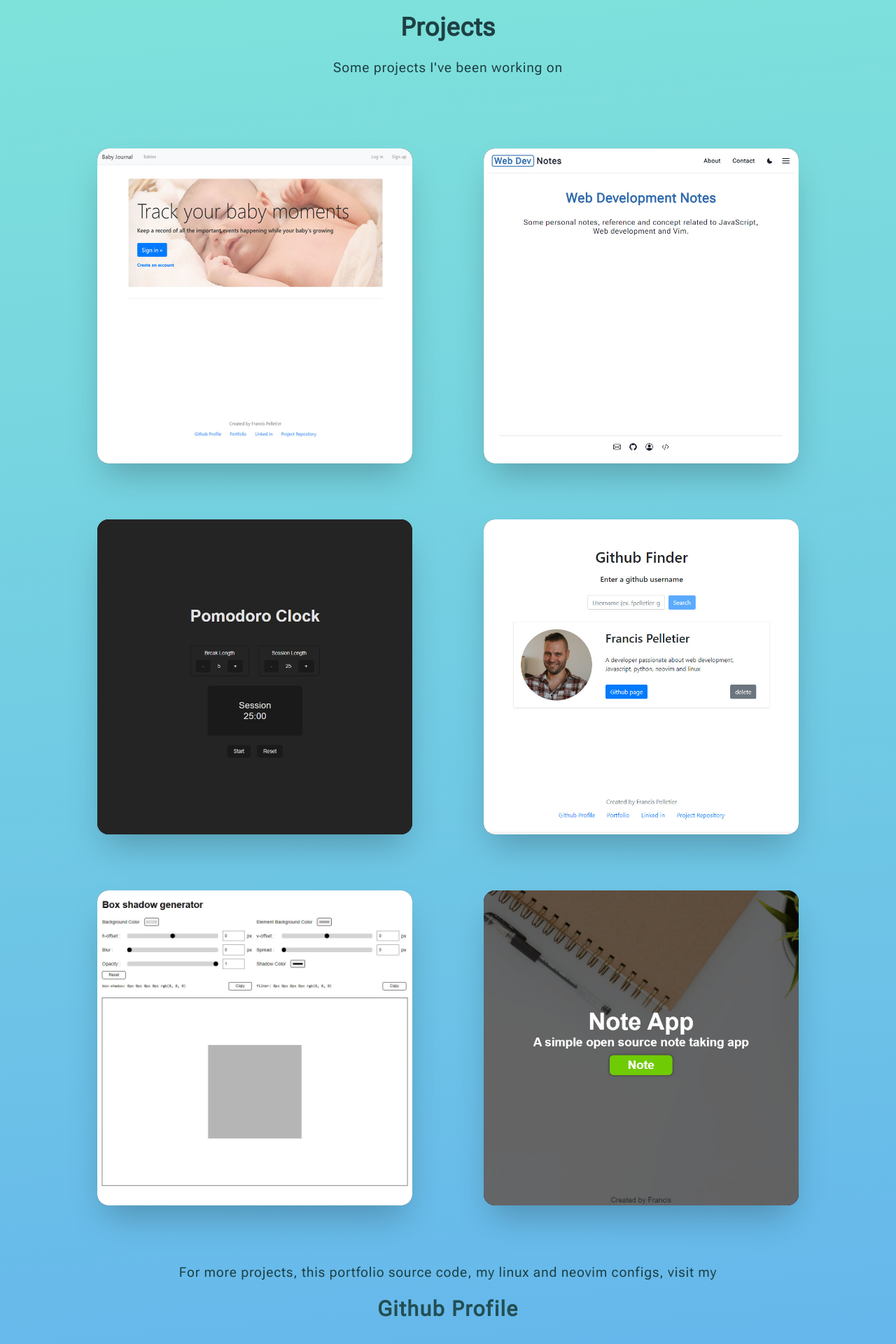
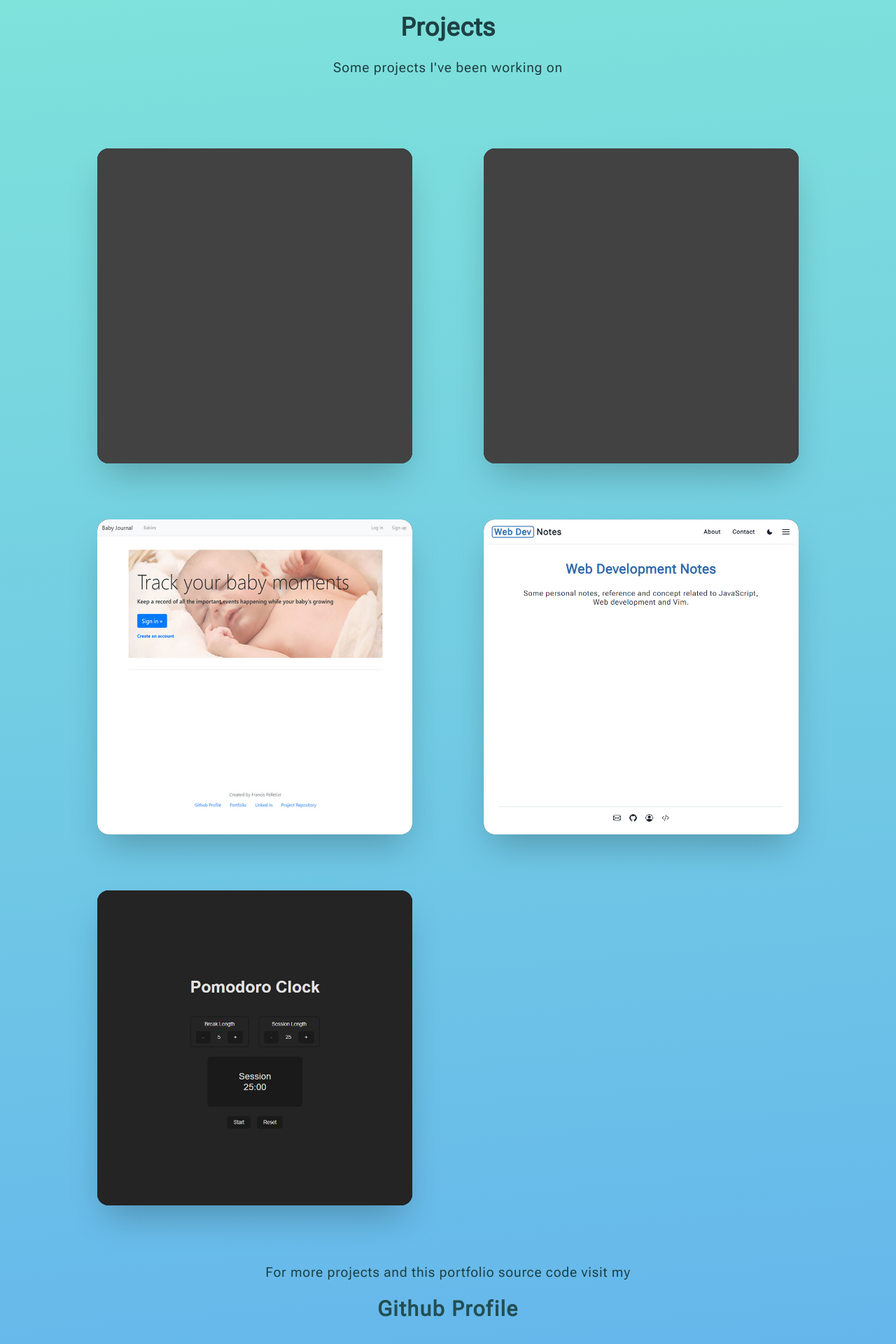
Before and after one commit to fpelletier-gh/portfolio-v2, a Next.js app: page / in a window 1280 px wide. Shown: the part 2461-4381 px from the top of the page at 70% size. Built offline with nearby package versions, Linux system fonts and the light colour scheme.

Commit message:
refactor: update to projects

```diff
--- a/components/projects.tsx
+++ b/components/projects.tsx
@@ -9,11 +9,9 @@ import {
 import ProjectCard from "./projectCard";
 import ActiveLink from "./activeLink";
 import babyJournalImg from "../public/baby-journal.jpg";
-import boxShadowGeneratorImg from "../public/box-shadow-generator.jpg";
 import pomodoroClockImg from "../public/pomodoro-clock.jpg";
-import noteAppImg from "../public/note-app.jpg";
 import wdNotesImg from "../public/wd-notes.jpg";
-import githubFinderImg from "../public/github-finder.jpg";
+import darkBackground from "../public/dark_background.jpg";
 import { MotionDiv } from "../components/animation";
 import { useAnimation } from "framer-motion";
 import { useInView } from "react-intersection-observer";
@@ -97,6 +95,37 @@ export default function Projects({ scrollRef, setPageInView }) {
           alignContent="center"
         >
           <ProjectCard
+            imgSrc={darkBackground}
+            tags={[
+              "Typescript",
+              "React Query",
+              "Vite js",
+              "Vitest",
+              "React Router",
+            ]}
+            title="Todolists"
+            description="An application Designed to help you get organized, achieve your goals and never forget a thing"
+            livePreviewUrl="https://todolists.francispelletier.ca"
+            githubUrl="https://github.com/fpelletier-gh/todolist-ui"
+          />
+          <ProjectCard
+            imgSrc={darkBackground}
+            tags={[
+              "Typescript",
+              "Node",
+              "express",
+              "mongoDB",
+              "mongoose",
+              "Zod",
+              "Jest",
+              "Supertest",
+            ]}
+            title="Rest Api todolist"
+            description="A REST api for a todolist application"
+            livePreviewUrl="#"
+            githubUrl="https://github.com/fpelletier-gh/rest-api-todolist"
+          />
+          <ProjectCard
             imgSrc={babyJournalImg}
             tags={[
               "Python",
@@ -134,34 +163,9 @@ export default function Projects({ scrollRef, setPageInView }) {
             livePreviewUrl="https://francis-pomodoro-clock.netlify.app"
             githubUrl="https://github.com/fpelletier-gh/pomodoro-clock"
           />
-          <ProjectCard
-            imgSrc={githubFinderImg}
-            tags={["Javascript", "Bootstrap", "Webpack", "Html"]}
-            title="Github Finder"
-            description="Find Github user by username"
-            livePreviewUrl="https://githubfinder.francispelletier.ca"
-            githubUrl="https://github.com/fpelletier-gh/github-finder"
-          />
-          <ProjectCard
-            imgSrc={boxShadowGeneratorImg}
-            tags={["Javascript", "Css", "Html"]}
-            title="Box-Shadow Generator"
-            description="A simple visual tool for generating css box-shadow"
-            livePreviewUrl="https://boxshadow.francispelletier.ca"
-            githubUrl="https://github.com/fpelletier-gh/box-shadow-generator"
-          />
-          <ProjectCard
-            imgSrc={noteAppImg}
-            tags={["Javascript", "React", "Gatsby", "Sass", "Html", "Pwa"]}
-            title="Note App"
-            description="A simple note taking application (Pwa) built with Gatsby"
-            livePreviewUrl="https://noteapp.francispelletier.ca"
-            githubUrl="https://github.com/fpelletier-gh/note-app"
-          />
         </SimpleGrid>
         <Text textAlign="center" fontSize="1.2rem" pt="5rem" px={[6, 10]}>
-          For more projects, this portfolio source code, my linux and neovim
-          configs, visit my{" "}
+          For more projects and this portfolio source code visit my{" "}
         </Text>
         <Heading as="h3" size="lg">
           <ActiveLink href="https://github.com/fpelletier-gh" variant="ghLink">
```
Also changed, not shown: public/dark_background.jpg (added).
